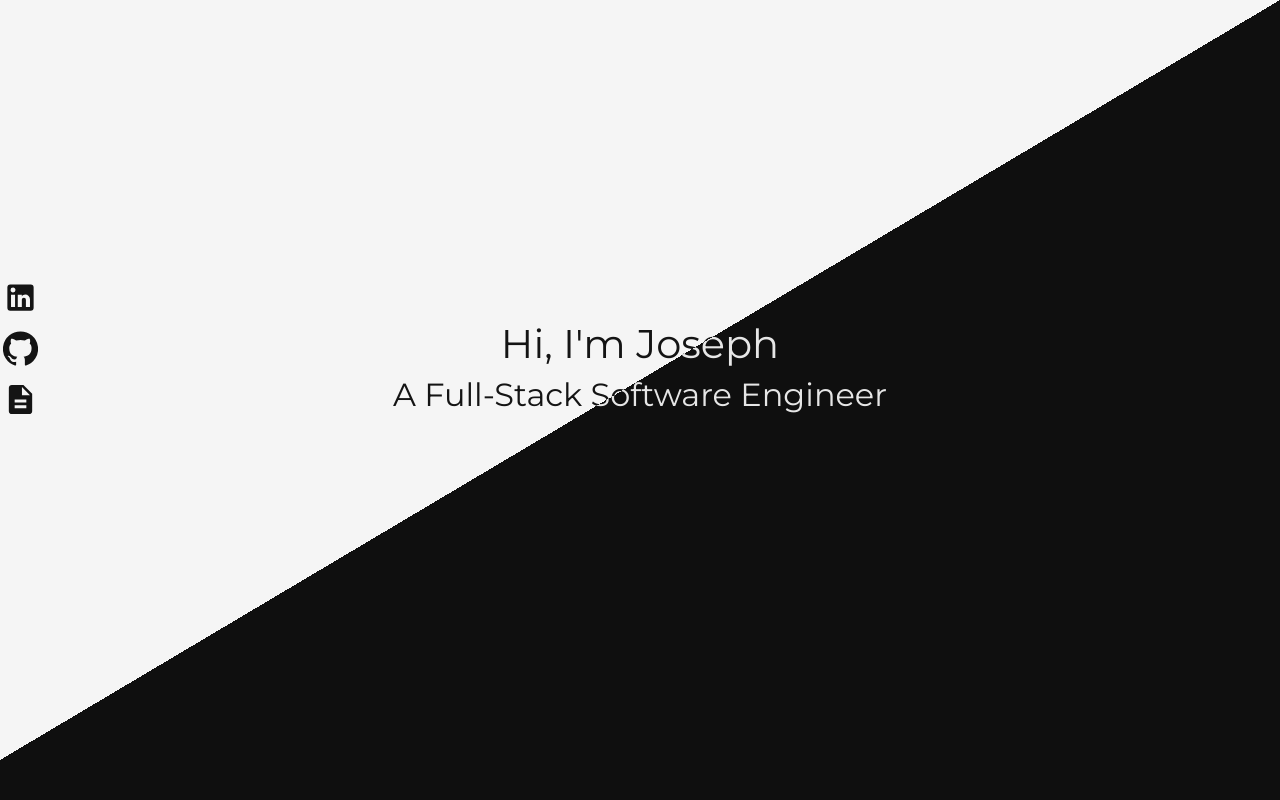
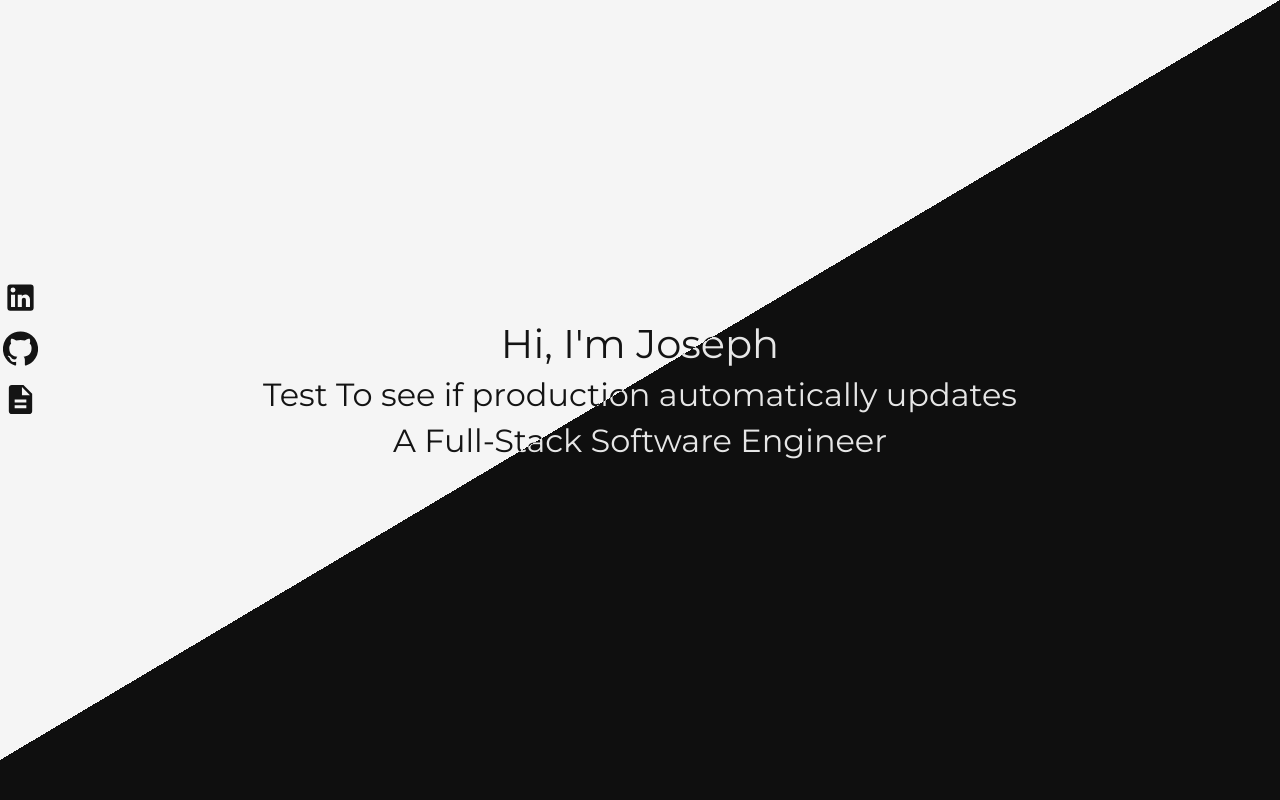
Before and after one commit to Typical-Joey/Portfolio, a React (Create React App) app: page / in a window 1280 px wide. Shown: the top 800 px of the page. Built offline with nearby package versions, Linux system fonts and the light colour scheme.

Commit message:
TEST to see if production automatically updates

```diff
--- a/src/components/homepage/Greeting.jsx
+++ b/src/components/homepage/Greeting.jsx
@@ -5,6 +5,7 @@ export default function Hello() {
     <div id="Greeting" className="greeting">
       <div className="greeting-text">
         <h1>Hi, I'm Joseph</h1>
+        <h2>Test To see if production automatically updates</h2>
         <h2>A Full-Stack Software Engineer</h2>
       </div>
     </div>
```
